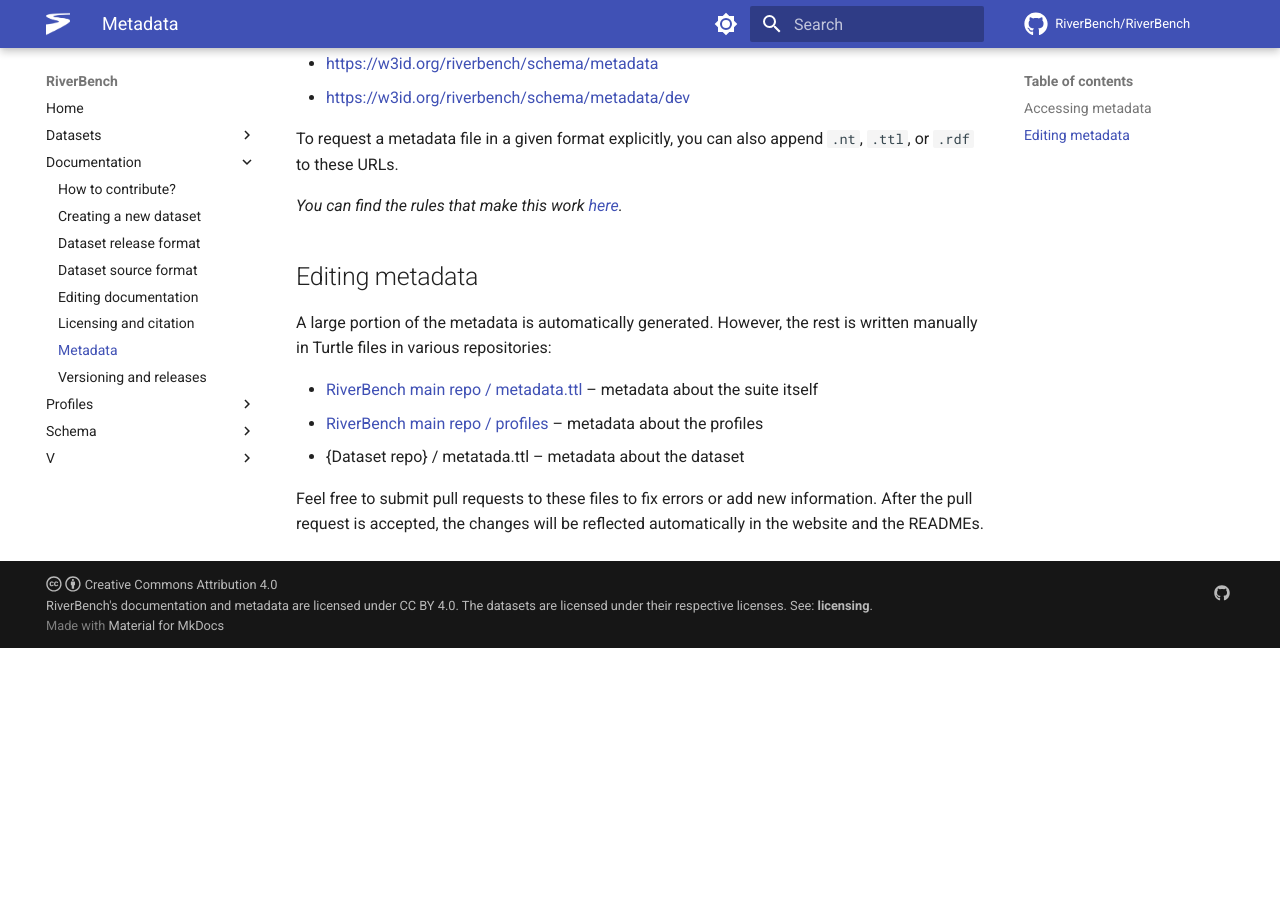
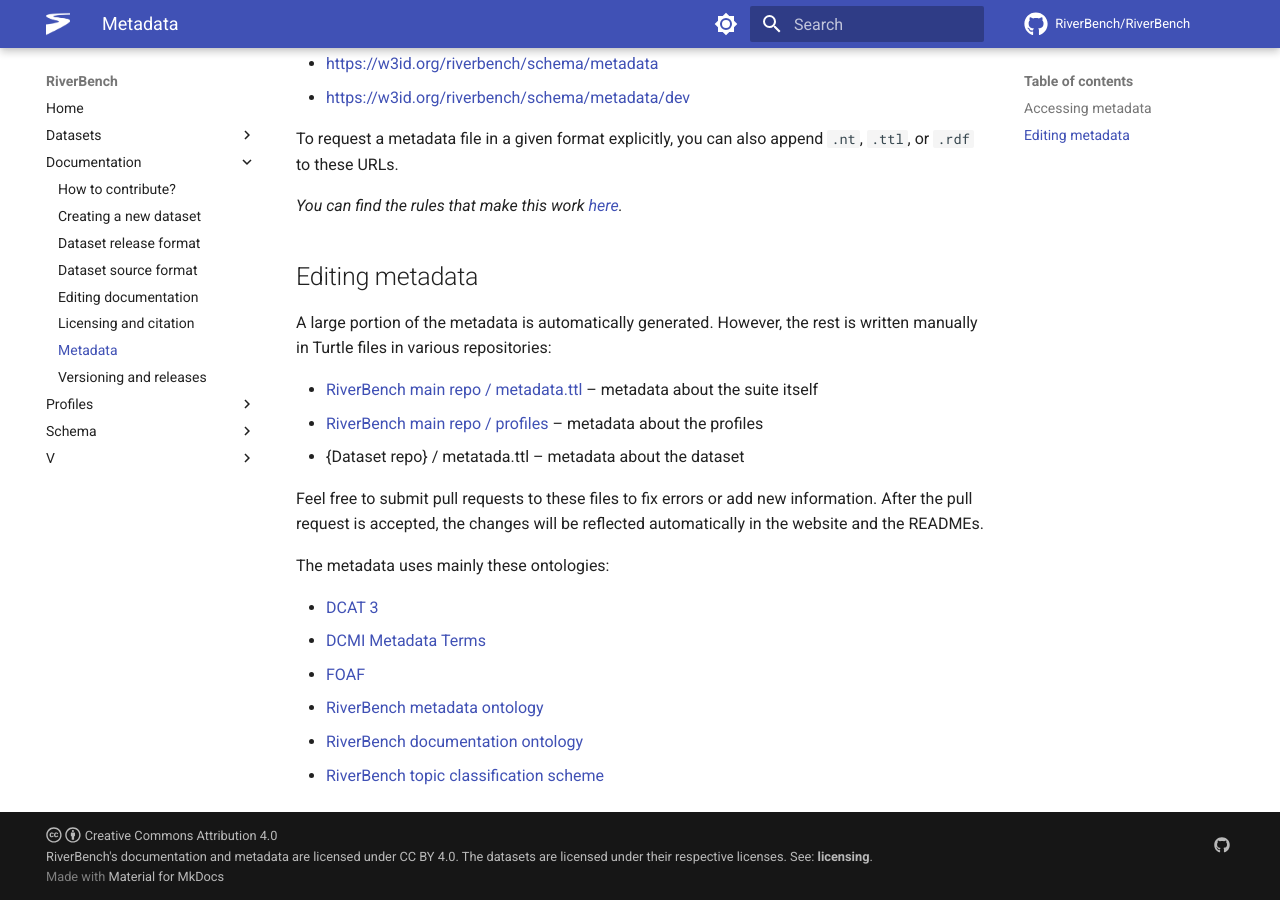
Before and after one commit to RiverBench/riverbench.github.io, an MkDocs documentation site: the page built from docs/documentation/metadata.md, in a window 1280 px wide and 900 px high, scrolled down 658 px. Built offline with MkDocs 1.6.1 and Material for MkDocs 9.7.7, drawn with Linux system fonts in a browser that asks for light colours; comment, search, counter and statistics services are not loaded; before the commit the page ends 1306 px from its top, so only the background shows below that.

Commit message:
Add note about ontologies used in the metadata

```diff
--- a/docs/documentation/metadata.md
+++ b/docs/documentation/metadata.md
@@ -30,3 +30,12 @@
 - {Dataset repo} / metatada.ttl – metadata about the dataset
 
 Feel free to submit pull requests to these files to fix errors or add new information. After the pull request is accepted, the changes will be reflected automatically in the website and the READMEs.
+
+The metadata uses mainly these ontologies:
+
+- [DCAT 3](https://www.w3.org/TR/vocab-dcat-3/)
+- [DCMI Metadata Terms](https://www.dublincore.org/specifications/dublin-core/dcmi-terms/)
+- [FOAF](http://xmlns.com/foaf/0.1/)
+- [RiverBench metadata ontology](../../schema/metadata/dev)
+- [RiverBench documentation ontology](../../schema/documentation/dev)
+- [RiverBench topic classification scheme](../../schema/theme/dev)
```
